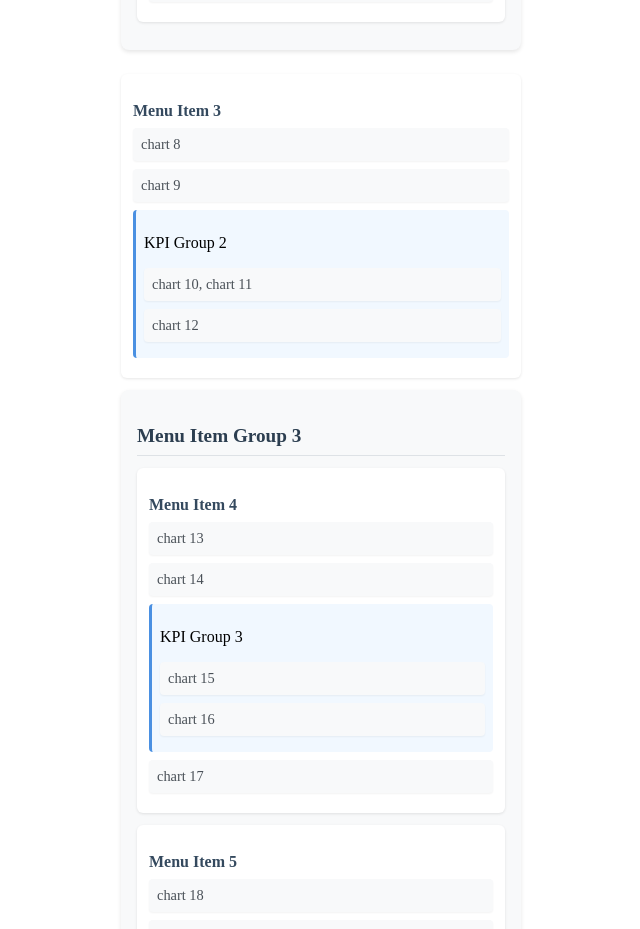
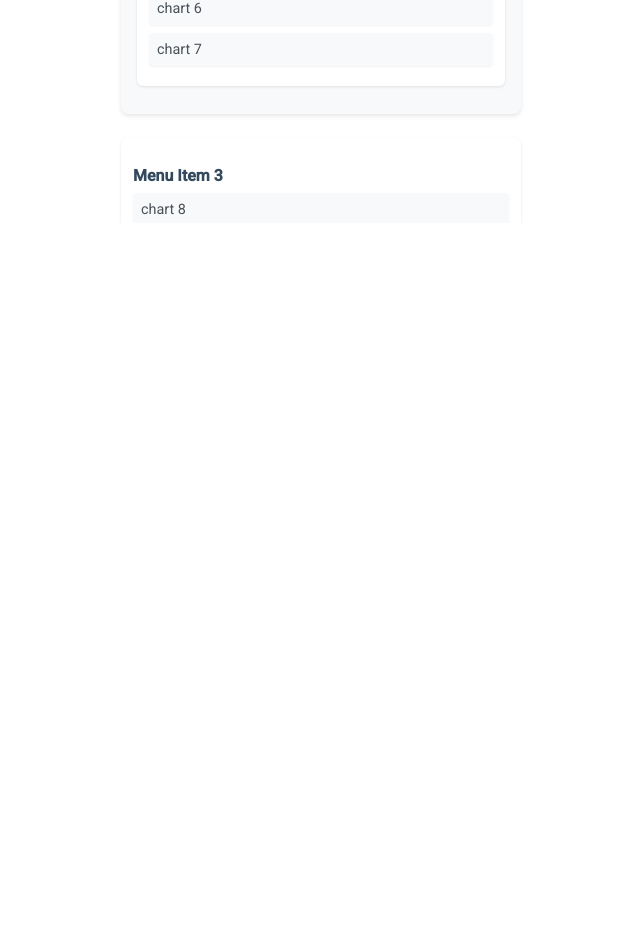
Before and after one commit to HasibGit/cdk-nested-drag-drop, an Angular app: page / in a window 1280 px wide. Shown: the part 593-1522 px from the top of the page, without its empty margins (319-959 px from the left). After the commit the page ends 820 px from the top, so only its background shows below. Built offline with nearby package versions, Linux system fonts and the light colour scheme.

Commit message:
working on cdk integration

```diff
--- a/angular.json
+++ b/angular.json
@@ -30,6 +30,7 @@
               }
             ],
             "styles": [
+              "@angular/material/prebuilt-themes/azure-blue.css",
               "src/styles.scss"
             ]
           },
@@ -88,6 +89,7 @@
               }
             ],
             "styles": [
+              "@angular/material/prebuilt-themes/azure-blue.css",
               "src/styles.scss"
             ]
           }
--- a/package.json
+++ b/package.json
@@ -10,10 +10,12 @@
   },
   "private": true,
   "dependencies": {
+    "@angular/cdk": "^20.0.3",
     "@angular/common": "^20.0.0",
     "@angular/compiler": "^20.0.0",
     "@angular/core": "^20.0.0",
     "@angular/forms": "^20.0.0",
+    "@angular/material": "^20.0.3",
     "@angular/platform-browser": "^20.0.0",
     "@angular/router": "^20.0.0",
     "rxjs": "~7.8.0",
--- a/src/app/app.html
+++ b/src/app/app.html
@@ -1,26 +1,41 @@
+<h2 style="text-align: center">Angular CDK Nested Drag n Drop</h2>
+
 <div class="container">
   @for (item of data; track $index) {
     @if (item?.type == "MENU_ITEM") {
       <div class="menu-item">
         <p>{{ item.name }}</p>
+
+        <div
+          cdkDropList
+          [cdkDropListData]="item.value"
+          (cdkDropListDropped)="drop($event)"
+        >
           @for (menuItemData of item.value; track $index) {
             @if (
               typeof menuItemData !== 'string' && menuItemData?.type == 'KPI_GROUP'
             ) {
-            <div class="kpi-group">
+              <div class="kpi-group" cdkDrag>
                 <p>{{ menuItemData.name }}</p>
+                <div
+                  cdkDropList
+                  [cdkDropListData]="menuItemData.value"
+                  (cdkDropListDropped)="drop($event)"
+                >
                   @for (kpi of menuItemData.value; track $index) {
-                <div class="kpi">
+                    <div class="kpi" cdkDrag>
                       <p>{{ kpi }}</p>
                     </div>
                   }
                 </div>
+              </div>
             } @else {
-            <div class="kpi">
+              <div class="kpi" cdkDrag>
                 <p>{{ menuItemData }}</p>
               </div>
             }
           }
+        </div>
       </div>
     } @else {
       <div class="menu-item-group">
--- a/src/app/app.scss
+++ b/src/app/app.scss
@@ -2,7 +2,7 @@
   padding: 24px;
   width: 400px;
   margin: 0 auto;
-  height: 100%;
+  height: 700px;
   overflow: auto;
 }
 
--- a/src/app/app.ts
+++ b/src/app/app.ts
@@ -1,8 +1,16 @@
+import {
+  CdkDragDrop,
+  moveItemInArray,
+  transferArrayItem,
+} from '@angular/cdk/drag-drop';
+import { DragDropModule } from '@angular/cdk/drag-drop';
+import { CommonModule } from '@angular/common';
+
 import { Component } from '@angular/core';
 
 @Component({
   selector: 'app-root',
-  imports: [],
+  imports: [DragDropModule, CommonModule],
   templateUrl: './app.html',
   styleUrl: './app.scss',
 })
@@ -44,7 +52,7 @@ export class App {
         {
           name: 'KPI Group 2',
           type: 'KPI_GROUP',
-          value: ['chart 10, chart 11', 'chart 12'],
+          value: ['chart 10', 'chart 11', 'chart 12'],
         },
       ],
     },
@@ -74,4 +82,26 @@ export class App {
       ],
     },
   ];
+
+  drop(event: CdkDragDrop<any>): void {
+    if (event.previousContainer === event.container) {
+      moveItemInArray(
+        event.container.data,
+        event.previousIndex,
+        event.currentIndex,
+      );
+    } else {
+      console.log(event);
+      transferArrayItem(
+        event.previousContainer.data,
+        event.container.data,
+        event.previousIndex,
+        event.currentIndex,
+      );
+    }
+  }
+
+  isKpiGroup(item: any): boolean {
+    return typeof item !== 'string' && item?.type === 'KPI_GROUP';
+  }
 }
--- a/src/index.html
+++ b/src/index.html
@@ -6,8 +6,10 @@
   <base href="/">
   <meta name="viewport" content="width=device-width, initial-scale=1">
   <link rel="icon" type="image/x-icon" href="favicon.ico">
+  <link href="https://fonts.googleapis.com/css2?family=Roboto:wght@300;400;500&display=swap" rel="stylesheet">
+  <link href="https://fonts.googleapis.com/icon?family=Material+Icons" rel="stylesheet">
 </head>
-<body>
+<body class="mat-typography">
   <app-root></app-root>
 </body>
 </html>
--- a/src/styles.scss
+++ b/src/styles.scss
@@ -1 +1,11 @@
 /* You can add global styles to this file, and also import other style files */
+
+html,
+body {
+  height: 100%;
+}
+body {
+  margin: 0;
+  font-family: Roboto, "Helvetica Neue", sans-serif;
+  overflow: hidden;
+}
```
Also changed, not shown: 1 other file (tests, documents, lock files or other folders). Lines whose indentation alone changed are shown as unchanged.
